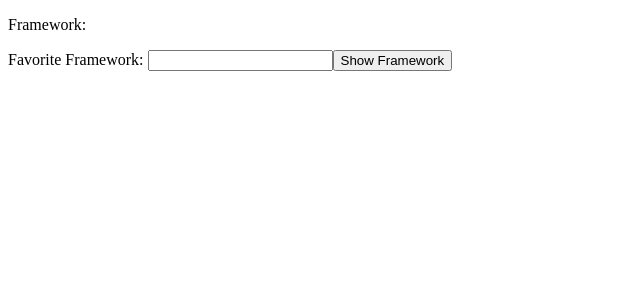
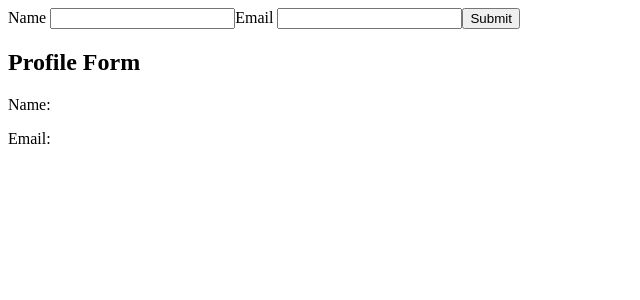
Before and after one commit to sedeeki-v2/angular-tutorial, an Angular app: page / in a window 1280 px wide. Shown: the top 300 px of the page, without its empty margins (0-640 px from the left). Built offline with nearby package versions, Linux system fonts and the light colour scheme.

Commit message:
Learned reactive forms

```diff
--- a/src/app/app.component.ts
+++ b/src/app/app.component.ts
@@ -1,14 +1,38 @@
 import {Component} from '@angular/core';
-import {RouterLink, RouterOutlet} from '@angular/router';
-import { UserComponent } from './user.component';
-
-
+import { ReactiveFormsModule, FormControl, FormGroup } from '@angular/forms';
 @Component({
   selector: 'app-root',
+  standalone: true,
   template: `
-    <app-user/>
+    <form
+      [formGroup]="profileForm"
+      (ngSubmit)="handleSubmit()"
+    >
+      <label>Name
+        <input type="text" formControlName="name"/>
+      </label>
+      <label>Email
+        <input type="email" formControlName="email"/>
+      </label>
+      <button type="submit">Submit</button>
+    </form>
+
+    <h2>Profile Form</h2>
+      <p>Name: {{ profileForm.value.name }}</p>
+      <p>Email: {{ profileForm.value.email }}</p>
   `,
-  standalone: true,
-  imports: [RouterOutlet, RouterLink, UserComponent],
+  imports: [ReactiveFormsModule],
 })
-export class AppComponent {}
+
+export class AppComponent {
+  profileForm = new FormGroup({
+    name: new FormControl(''),
+    email: new FormControl(''),
+  });
+
+  handleSubmit() {
+    alert(
+      this.profileForm.value.name + "|" + this.profileForm.value.email
+    )
+  }
+}
```
